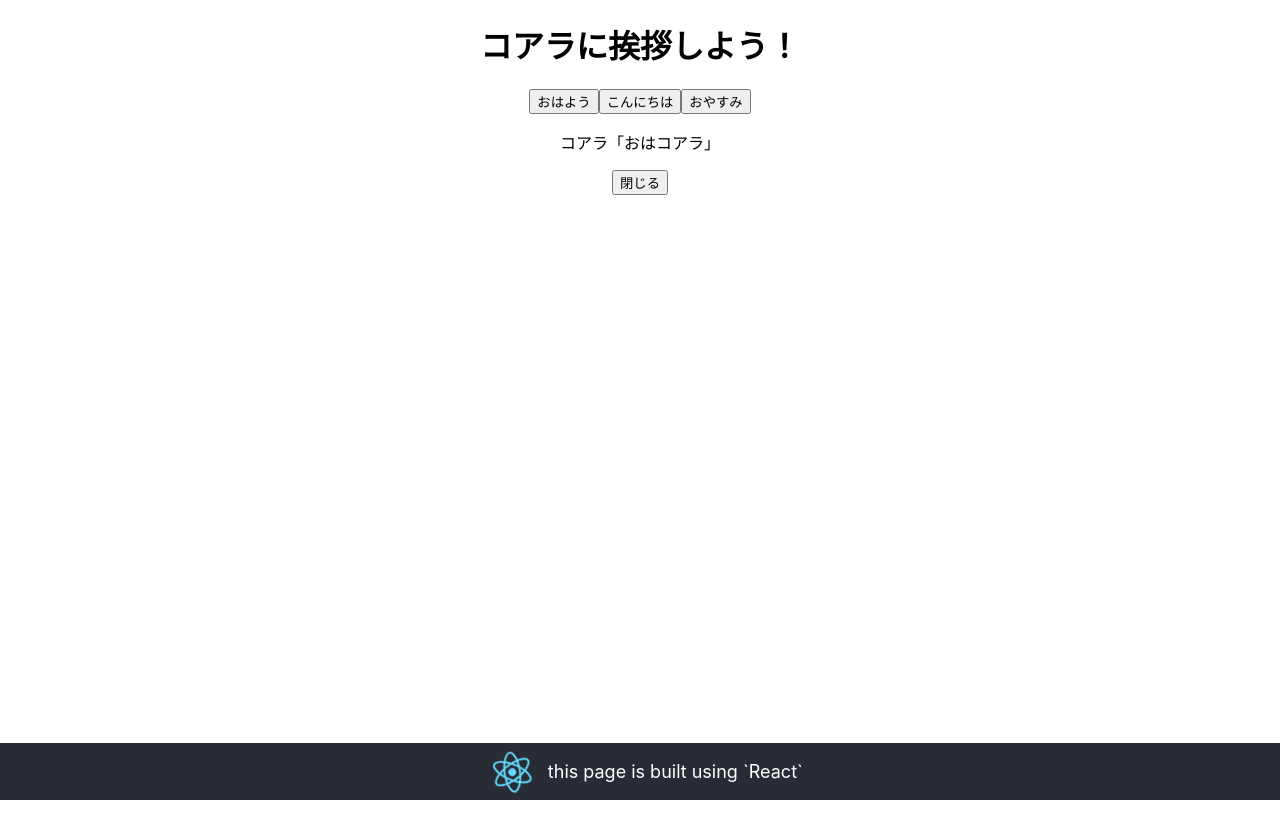
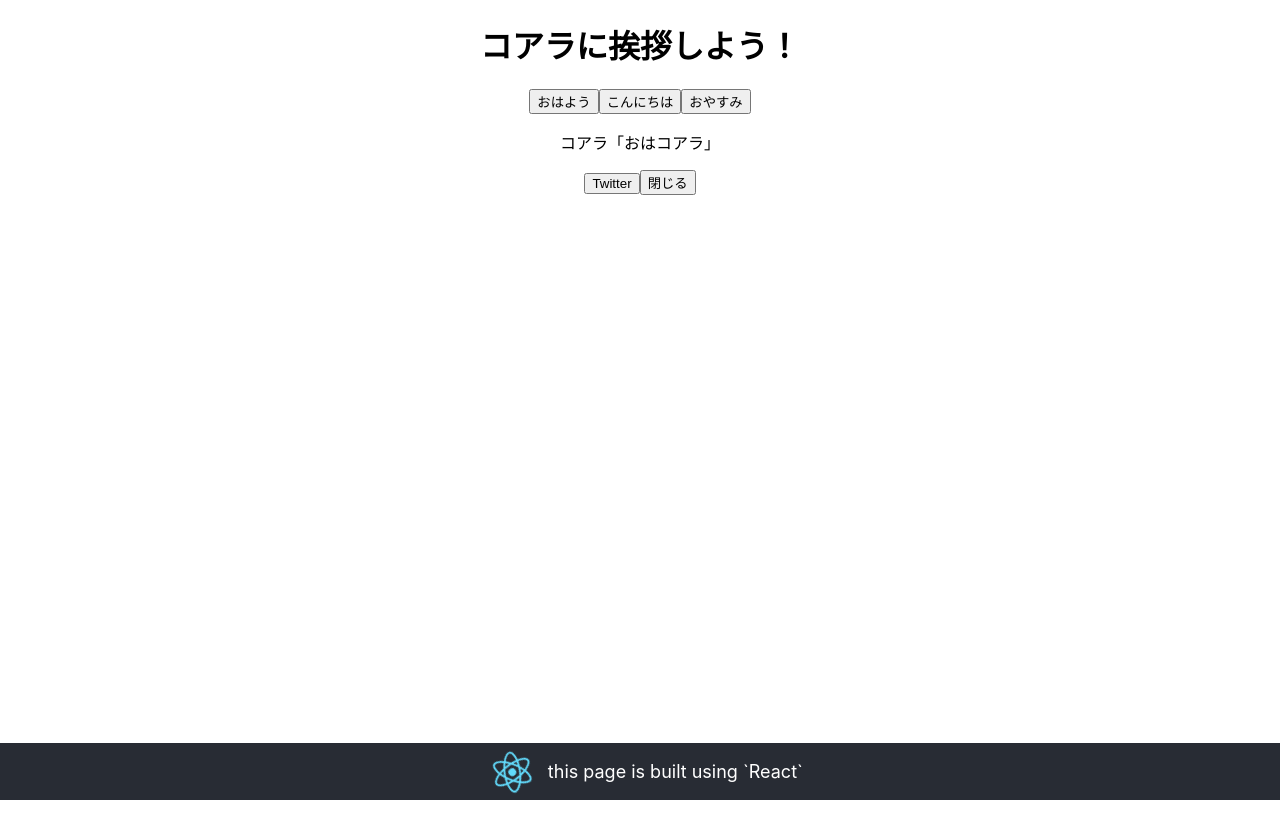
Before and after one commit to dorara-m/hello-koala, a React (Create React App) app: page / in a window 1280 px wide. Both pictures are taken after a click on the button "おはよう". Built offline with nearby package versions, Linux system fonts and the light colour scheme.

Commit message:
[add] Twitterシェアボタン追加

```diff
--- a/src/App.js
+++ b/src/App.js
@@ -63,11 +63,15 @@ class App extends React.Component {
   }
 
   render() {
+    const urlPage = 'http://localhost:3000/';
     let htmlModal;
     if (this.state.isModalOpen) {
       htmlModal = (
         <div className="modal">
           <p className="modal-text">コアラ「{this.state.koalaSaying}」</p>
+          <button onClick={() => {
+            window.open(`https://twitter.com/share?url=${urlPage}&text= ${this.state.koalaSaying} /hello-koala`, "SNS_window", "width=600, height=500, menubar=no, toolbar=no, scrollbars=yes");
+          }}>Twitter</button>
           <button onClick={() => {this.setState({isModalOpen: false});}}>閉じる</button>
         </div>
       );
@@ -86,7 +90,7 @@ class App extends React.Component {
           <button
             onClick={
               () => {
-                this.handleClick(4)
+                this.handleClick(2)
               }
             }
           >こんにちは</button>
```
